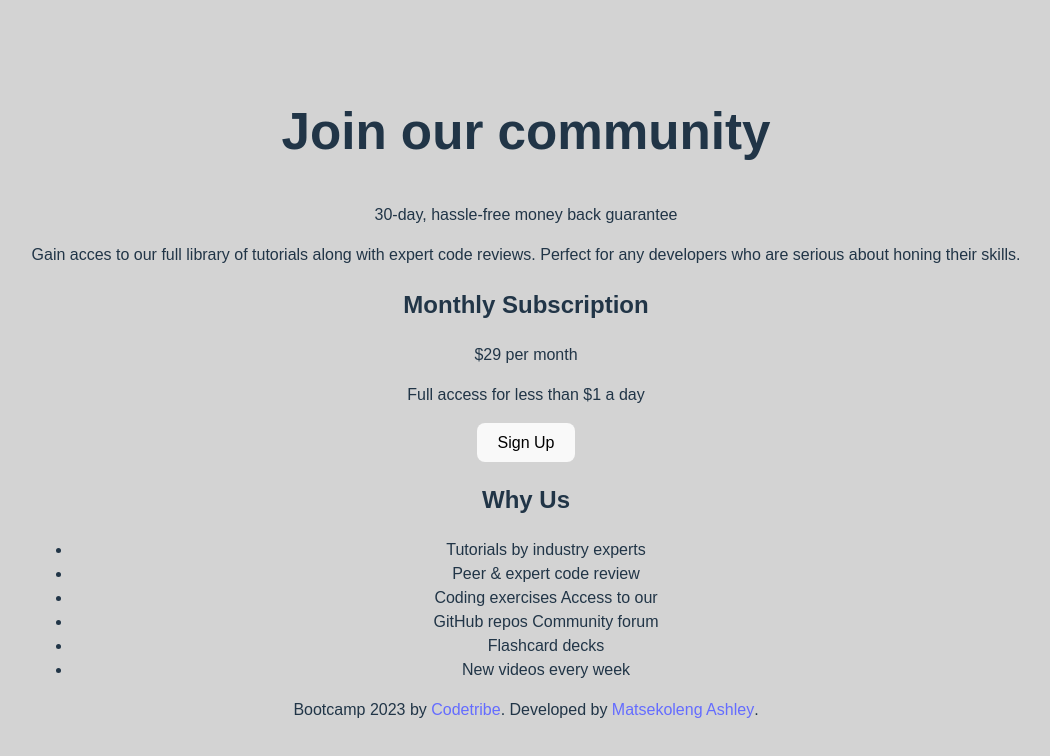
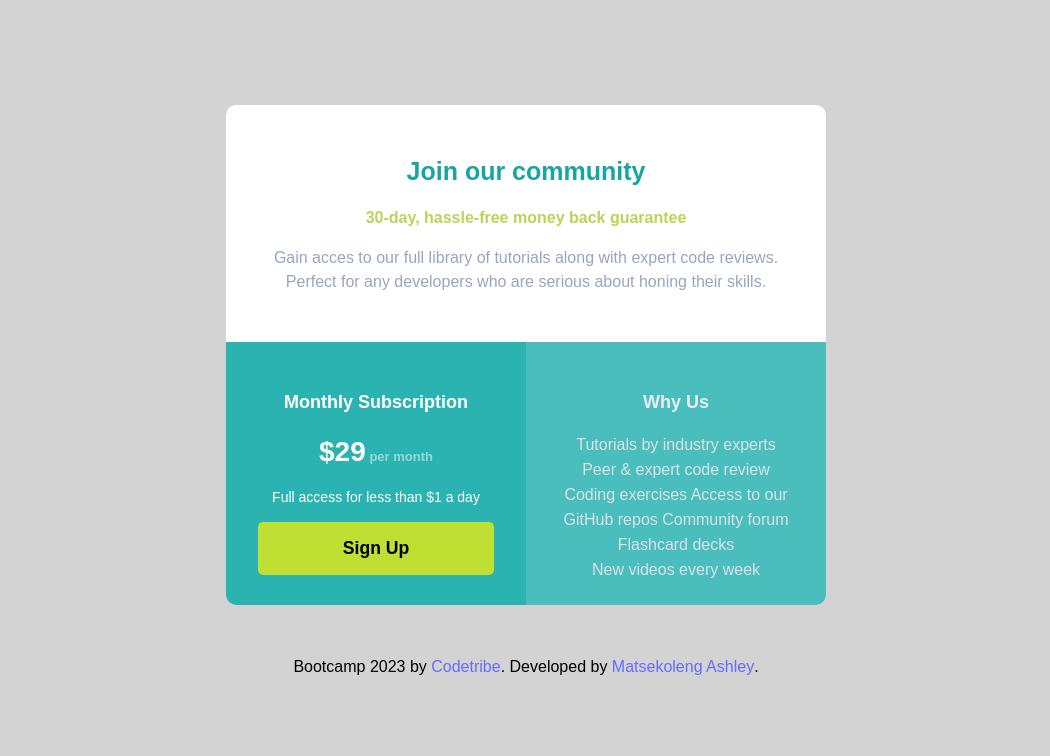
Before and after one commit to Ashley-Blu/8.2-UI-react-challenge, a React (Vite) app: page / in a window 1280 px wide. Shown: the top 756 px of the page, without its empty margins (114-1164 px from the left). Built offline with nearby package versions, Linux system fonts and the light colour scheme.

Commit message:
Added styiling to the contents according to the provided ui

```diff
--- /dev/null
+++ b/src/Components/UIChallenge.css
@@ -0,0 +1,106 @@
+body{
+    font-family: "karla", sans-serif;
+    background-color: lightgray;
+    display: flex;/* with the help of a flexbox(display: flex)*/
+    justify-content: center;/*centers contents horizontally */
+    align-items: center;/* centers contents vertically */
+    min-height: 100vh;/* censures page takes 100% of the page*/
+    margin: 0;/* removes default browser spacing */
+}
+
+.price-grid {
+  background: white;
+  border-radius: 10px;/* gives wrapper rounded corners */
+  overflow: hidden;/* keeps rounded corners clean */
+  max-width: 600px;/* limits width of the wrapper to 900px */
+  height: 500px;
+  display: grid;/* enables grid layout */
+  grid-template-columns: 1fr 1fr;/* 2 columns with equal widths */
+}
+
+.intro{
+  grid-column: span 2;/*  */
+  padding: 2rem;
+
+    h1{
+      color: #16a6a1;
+      font-size: 25px;
+    }
+}
+
+.highlight{
+  color: #bed257;
+  font-weight: 700;/* bold */
+}
+
+.description{
+  color: hsl(218, 22%, 67%);
+}
+
+.subscription{
+  background: #2bb3b1;
+  color: white;
+  padding: 2rem;
+  text-align: center;
+  font-size: 14px;
+
+    h2{
+      font-size: 18px;
+    }
+}
+
+.price{
+  font-size: 13px;
+  font-weight: 700;
+
+    .p1{
+      font-size: 28px;
+    }
+
+    .p2{
+      opacity: 50%;
+    }
+}
+
+.signup{
+  background-color: #bfdf32;
+  border: none;
+  padding: 1rem;/* gives button more clickable area */
+  width: 100%;
+  font-size: 1.1rem;
+  font-weight: 700;
+  border-radius: 5px;
+  cursor: pointer;/* displays hand icon when you bover over it */
+}
+
+.signup:hover{
+  opacity: 0.9;/* when you hover, button becomes a little darker */
+}
+
+.why-us{
+  background: #4abebd;
+  color: hsl(204, 43%, 93%);
+  padding: 2rem;
+
+    h2{
+      margin-bottom: 1rem;
+      font-size: 18px;
+    }
+
+    ul{
+      list-style: none;/* removes bullets */
+      padding: 0;/* no space around contents */
+      margin: 0;/* no space around container */
+    }
+
+    li{
+      line-height: 25px;
+      color: hsl(219, 25%, 89%);
+    }
+}
+
+.footer{
+    text-align: center;
+    color: black;
+    margin-top: 50px;
+}
--- a/src/Components/UIChallenge.module.css
+++ /dev/null
@@ -1,7 +0,0 @@
-body{
-    font-family: "karla", sans-serif;
-    background-color: lightgray;
-    display: flex;
-    justify-content: center;
-
-}
--- a/src/Components/UIChallenge.tsx
+++ b/src/Components/UIChallenge.tsx
@@ -1,10 +1,11 @@
 import React from "react";// imports React library - needed since we using JSX(HTML-like syntax in TS)
-import "./UIChallenge.module.css";
+import "./UIChallenge.css";
 
 // UIChallenge is a React component, hence React.Functional Component declaration
 const UIChallenge: React.FC = () => {
   return (
-    <main className="price-grid">
+  <>
+  <main className="price-grid">
       <section className="intro">
         <h1>Join our community</h1>
         <p className="highlight">30-day, hassle-free money back guarantee</p>
@@ -19,7 +20,7 @@ const UIChallenge: React.FC = () => {
         <h2>Monthly Subscription</h2>
         <p className="price">
             {/* to specialize the style for the price */}
-            <span>$29</span> per month
+            <span className="p1">$29</span> <span className="p2">per month</span>
         </p>
         <p className="note">Full access for less than $1 a day</p>
 
@@ -38,11 +39,12 @@ const UIChallenge: React.FC = () => {
             <li>New videos every week</li>
         </ul>
       </section>
+    </main>
 
-      <footer className="footer">
+    <footer className="footer">
         <p>Bootcamp 2023 by <a href="https://mlab.co.za/">Codetribe</a>. Developed by <a href="https://github.com/Ashley-Blu/3.10-my-portfolio">Matsekoleng Ashley</a>.</p>
       </footer>
-    </main>
+  </>
   );
 };
 
```
